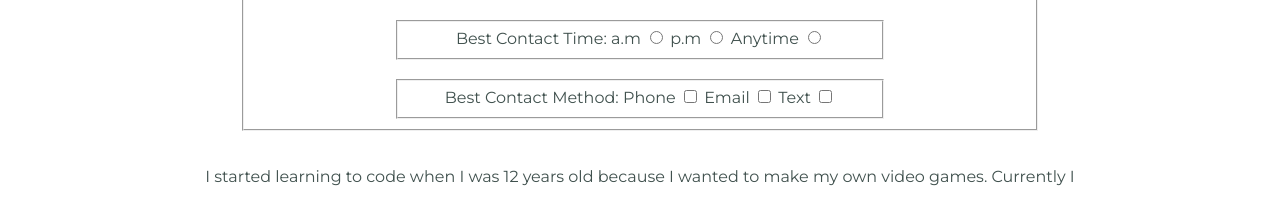
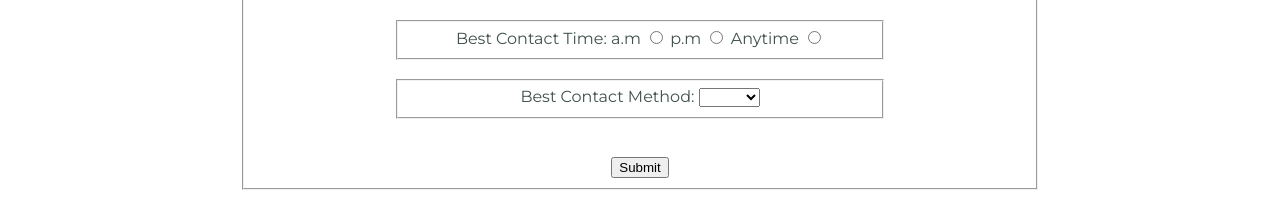
Before and after one commit to sfranz2422/WGU-Portfolio-Assignment, a plain HTML site: page career-goals.html in a window 1280 px wide. Shown: the part 1600-1801 px from the top of the page. Drawn offline with Linux system fonts and the light colour scheme.

Commit message:
tags missing

```diff
--- a/career-goals.html
+++ b/career-goals.html
@@ -47,8 +47,8 @@
             </div>
             <form action="https://wp.zybooks.com/form-viewer.php" method="GET">
                 <fieldset>
-                    <label for="fname">First Name: <input type="text" id="fname" name="fname"></label><br><br>
-                    <label for="lname">Last Name: <input type="text" id="lname" name="fname"></label><br><br>
+                    <label for="fname">First Name: <input type="text" id="fname" name="fname" required></label><br><br>
+                    <label for="lname">Last Name: <input type="text" id="lname" name="fname" required></label><br><br>
                     <label for="cname">Company Name: <input type="text" id="cname" name="fname"></label><br><br>
                     <label for="email">Email: <input type="email" id="email" name="fname"></label><br><br>
                     <label for="phone">Phone: <input type="tel" id="phone" name="fname"></label><br><br><br>
@@ -56,22 +56,24 @@
                     <fieldset>
                         <label>Best Contact Time:</label>
                         <label for="am">a.m</label>
-                        <input type="radio" id="am" value="am" name="fname">
+                        <input type="radio" id="am" value="am" name="fname" required>
                         <label for="pm">p.m</label>
-                        <input type="radio" id="pm" value="pm" name="fname">
+                        <input type="radio" id="pm" value="pm" name="fname" required>
                         <label for="any">Anytime</label>
-                        <input type="radio" id=any value="anytime" name="fname">
+                        <input type="radio" id=any value="anytime" name="fname" required>
                     </fieldset>
                     <br>
                     <fieldset>
-                        <label>Best Contact Method:</label>
-                        <label for="phone">Phone</label>
-                        <input type="checkbox" id="phone" name="fname">
-                        <label for="email">Email</label>
-                        <input type="checkbox" id="email" name="fname">
-                        <label for="text">Text</label>
-                        <input type="checkbox" id="text" name="fname">
+                        <label for="bestMethod">Best Contact Method:</label>
+                        <select name="bestMethod" id="bestMethod" required>
+                            <option value=""></option>
+                            <option value="phone">Phone</option>
+                            <option value="email">Email</option>
+                            <option value="text">Text</option>
+                        </select>
                     </fieldset>
+                    <br><br>
+                    <input type="submit" value="Submit">
                 </fieldset>
             </form>
             <p class="contact-me-text">I started learning to code when I was 12 years old because I wanted to make my own video games. Currently I love designing and developing mobile and web applications. Check out one of my recent games below. I made Asteroido for the Quiz Playground Web app.</p>
```
Also changed, not shown: resume.html (+2 -0 lines), 1 other file.
